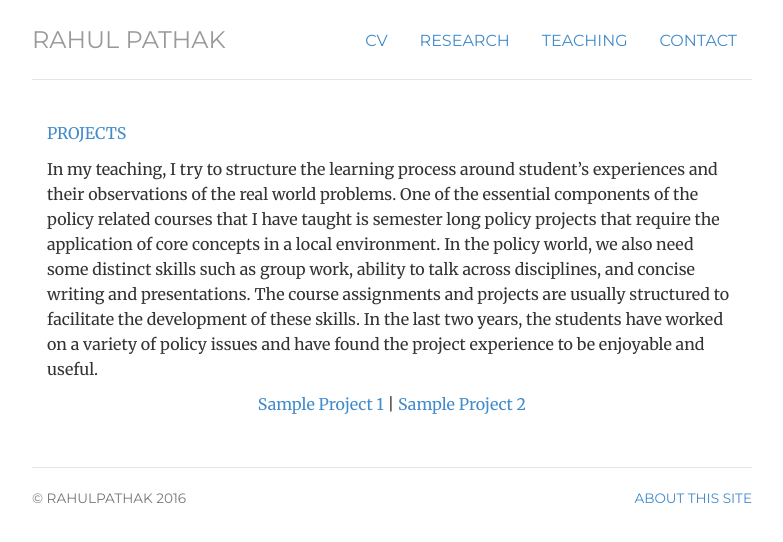
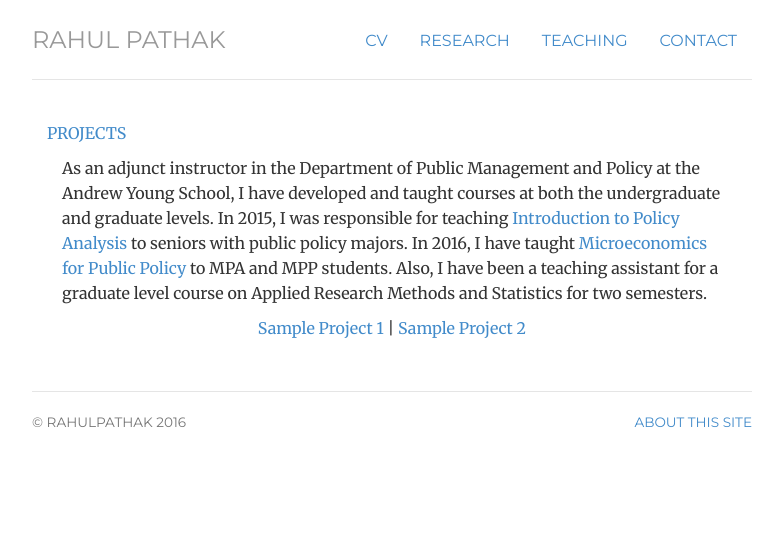
Before and after one commit to pathak-rahul/pathak-rahul.github.io, a Jekyll site: the page built from experience/index.html, in a window 1280 px wide. Shown: the top 542 px of the page, without its empty margins (248-1031 px from the left). Built offline with Jekyll 4.4.1, drawn with Linux system fonts in a browser that asks for light colours.

Commit message:
Update index.html

```diff
--- a/experience/index.html
+++ b/experience/index.html
@@ -13,11 +13,12 @@
 	</div>
 	<div itemscope itemtype="http://data-vocabulary.org/Person" class="col-sm-12">
 
+	<div itemscope itemtype="http://data-vocabulary.org/Person" class="col-sm-12">
+<p class-"lead"> As an adjunct instructor in the Department of Public Management and Policy at the Andrew Young School, I have developed and taught courses at both the undergraduate and graduate levels. In 2015, I was responsible for teaching <a href="/files/4061.pdf"> Introduction to Policy Analysis</a> to seniors with public policy majors. In 2016, I have taught <a href="/files/8141.pdf"> Microeconomics for Public Policy</a>  to MPA and MPP students. Also, I have been a teaching assistant for a graduate level course on Applied Research Methods and Statistics for two semesters.
 	</div>
-	<div itemscope itemtype="http://data-vocabulary.org/Person" class="col-sm-12">
-<p class-"lead"> In my teaching, I try to structure the learning process around student’s experiences and their observations of the real world problems. One of the essential components of the policy related courses that I have taught is semester long policy projects that require the application of core concepts in a local environment. In the policy world, we also need some distinct skills such as group work, ability to talk across disciplines, and concise writing and presentations. The course assignments and projects are usually structured to facilitate the development of these skills. In the last two years, the students have worked on a variety of policy issues and have found the project experience to be enjoyable and useful.
 
-<p class="text-center"> <a href="http://aysps.gsu.edu/"> Sample Project 1</a> | <a href="http://aysps.gsu.edu/"> Sample Project 2</a>
+
+<p class="text-center"> <a href="/files/4061.pdf"> Sample Project 1</a> | <a href="/files/8141.pdf"> Sample Project 2</a>
 
 
 
```
